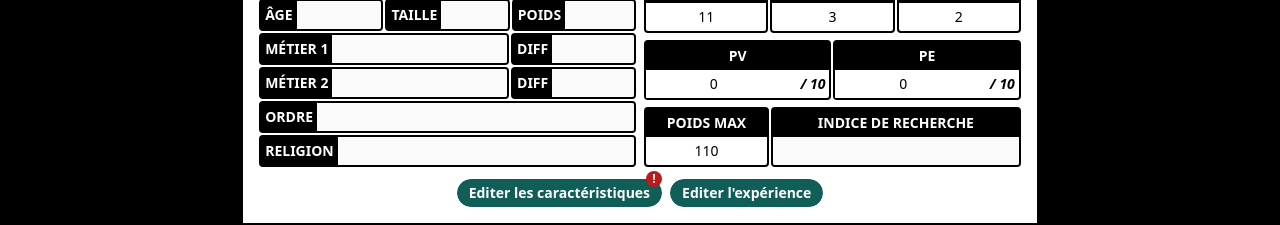
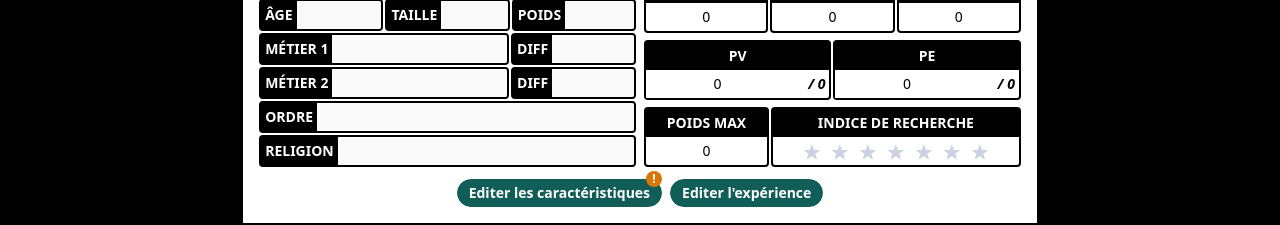
Before and after one commit to LucasPitzalis/2d6-FPI, a React (Vite) app: page / in a window 1280 px wide. Shown: the part 429-654 px from the top of the page. Built offline with nearby package versions, Linux system fonts and the light colour scheme.

Commit message:
added wanted index

```diff
--- a/package.json
+++ b/package.json
@@ -16,6 +16,7 @@
     "react-dom": "^18.2.0",
     "react-redux": "^8.1.0",
     "react-router-dom": "^6.13.0",
+    "react-star-ratings": "^2.3.0",
     "redux": "^4.2.1"
   },
   "devDependencies": {
--- a/src/components/character/Character.jsx
+++ b/src/components/character/Character.jsx
@@ -10,6 +10,7 @@ import { handleModal } from "../../actions/app";
 import { useDispatch } from "react-redux";
 import SimpleButton from "../buttons/SimpleButton";
 import Warning from "../ui-elements/Warning";
+import WantedIndex from "./WantedIndex";
 
 export default function Character() {
     const dispatch = useDispatch();
@@ -36,7 +37,7 @@ export default function Character() {
                     <Stats />
                     <div className="flex space-x-0.5">
                         <StaticField label="poids max" name="maxWeight" styles="w-1/3" value={maxWeight()} vertical />
-                        <LockedInput label="indice de recherche" name="wantedIndex" styles="w-2/3" vertical />
+                        <WantedIndex />
                     </div>
                 </div>
             </div>
--- a/src/components/character/DirectInput.jsx
+++ b/src/components/character/DirectInput.jsx
@@ -18,7 +18,7 @@ export default function DirectInput({name, htmlType, isTitle, styles, vertical,
             <FieldLabel {...{label, name}} />
             <div className="flex">
                 <input className={`p-1 w-0 flex-1 ${htmlType === 'number' && 'text-center'}`} type={htmlType} step="1" name={name} value={stateValue} onChange={(e) => handleChange(e)}/>
-                {limit && <span className="leading-5 font-bold italic p-1">/ { limit }</span>}
+                {limit !== null && <span className="leading-5 font-bold italic p-1">/ { limit }</span>}
             </div>
         </SheetField>
     );
@@ -39,4 +39,5 @@ DirectInput.defaultProps = {
     isTitle: false,
     styles: '',
     vertical: false,
+    limit: null,
 }
--- /dev/null
+++ b/src/components/character/WantedIndex.jsx
@@ -0,0 +1,32 @@
+import { useDispatch, useSelector } from "react-redux";
+import StarRatings from "react-star-ratings";
+import { editChar } from "../../actions/character";
+import FieldLabel from "../FieldLabel";
+import SheetField from "../SheetField";
+
+export default function WantedIndex() {
+    const { wantedIndex } = useSelector((state) => state.character);
+    const dispatch = useDispatch();
+
+    const changeRating = (rating) => {
+        const newRating = rating === wantedIndex ? 0 : rating
+        dispatch(editChar({name: 'wantedIndex', value: newRating}))
+    }
+
+    return (
+        <SheetField styles="w-2/3" vertical>
+            <FieldLabel label="indice de recherche" name="wantedIndex" />
+            <div className="flex flex-1 justify-center items-center">
+                <StarRatings
+                    rating={wantedIndex}
+                    changeRating={changeRating}
+                    numberOfStars={7}
+                    starDimension={"18px"}
+                    starSpacing={"5px"}
+                    name="wantedIndex"
+                    starRatedColor="black"
+                />
+            </div>
+        </SheetField>
+    );
+}
--- a/src/reducers/character.js
+++ b/src/reducers/character.js
@@ -4,16 +4,17 @@ const initialState = {
     name: '',
     age: null,
     abilities: {
-        str: 10,
-        dex: 1,
-        con: 1,
-        int: 2,
-        wis: 1,
-        cha: 1,
+        str: 0,
+        dex: 0,
+        con: 0,
+        int: 0,
+        wis: 0,
+        cha: 0,
     },
     healthPoints: 0,
     energyPoints: 0,
     experience: 0,
+    wantedIndex: 0,
 };
 
 const reducer = (state = initialState, action = {}) => {
```
Also changed, not shown: 1 other file (tests, documents, lock files or other folders).
